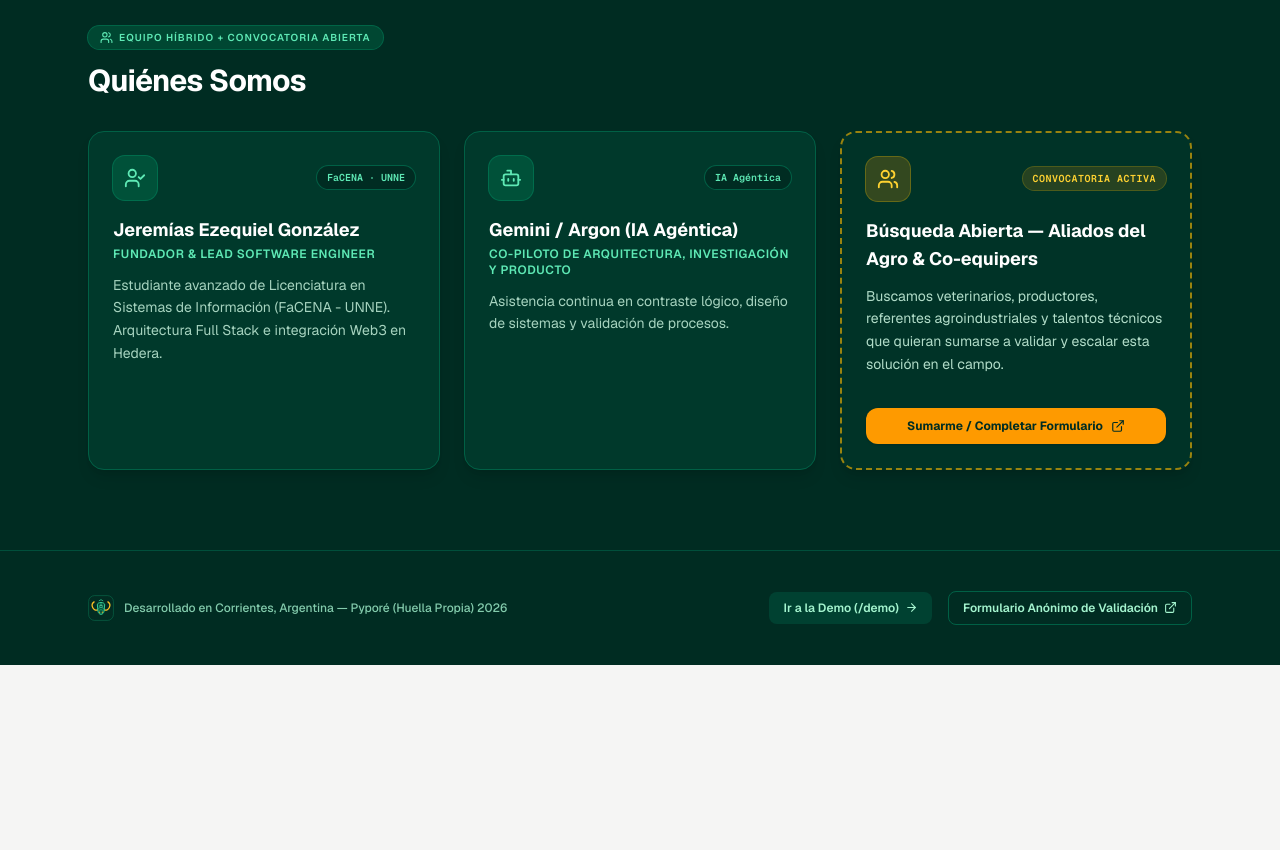
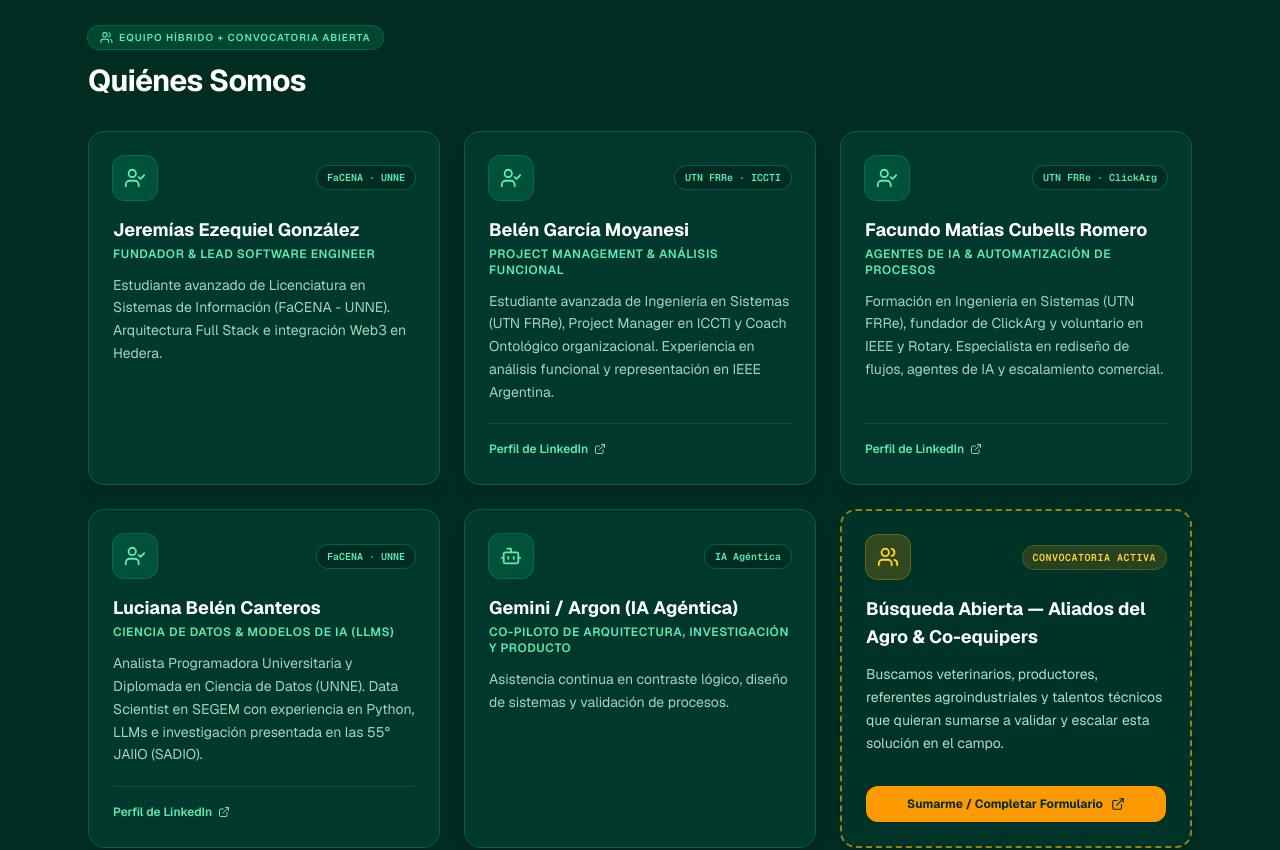
Before and after one commit to JereEG/pypore-mvp, a Next.js app: page / in a window 1280 px wide. Shown: the part 4940-5790 px from the top of the page. Before the commit the page ends 5605 px from the top, so only its background shows below. Built offline with nearby package versions, Linux system fonts and the light colour scheme.

Commit message:
feat(team): agregar a Belen Garcia Moyanesi, Facundo Cubells Romero y Luciana Canteros al equipo

```diff
--- a/src/app/page.tsx
+++ b/src/app/page.tsx
@@ -158,6 +158,61 @@ const CORE_VALUES = [
     description:
       'Un desarrollo técnico solo se transforma en innovación cuando la comunidad productiva se apropia de él.',
     icon: Sparkles,
+  },
+];
+
+interface TeamMember {
+  name: string;
+  role: string;
+  badge: string;
+  description: string;
+  icon: typeof UserCheck;
+  linkedinUrl?: string;
+}
+
+const TEAM_MEMBERS: TeamMember[] = [
+  {
+    name: 'Jeremías Ezequiel González',
+    role: 'Fundador & Lead Software Engineer',
+    badge: 'FaCENA · UNNE',
+    description:
+      'Estudiante avanzado de Licenciatura en Sistemas de Información (FaCENA - UNNE). Arquitectura Full Stack e integración Web3 en Hedera.',
+    icon: UserCheck,
+  },
+  {
+    name: 'Belén García Moyanesi',
+    role: 'Project Management & Análisis Funcional',
+    badge: 'UTN FRRe · ICCTI',
+    description:
+      'Estudiante avanzada de Ingeniería en Sistemas (UTN FRRe), Project Manager en ICCTI y Coach Ontológico organizacional. Experiencia en análisis funcional y representación en IEEE Argentina.',
+    linkedinUrl: 'https://www.linkedin.com/in/belenmoyanesi',
+    icon: UserCheck,
+  },
+  {
+    name: 'Facundo Matías Cubells Romero',
+    role: 'Agentes de IA & Automatización de Procesos',
+    badge: 'UTN FRRe · ClickArg',
+    description:
+      'Formación en Ingeniería en Sistemas (UTN FRRe), fundador de ClickArg y voluntario en IEEE y Rotary. Especialista en rediseño de flujos, agentes de IA y escalamiento comercial.',
+    linkedinUrl: 'https://www.linkedin.com/in/facundo-cubells',
+    icon: UserCheck,
+  },
+  {
+    name: 'Luciana Belén Canteros',
+    role: 'Ciencia de Datos & Modelos de IA (LLMs)',
+    badge: 'FaCENA · UNNE',
+    description:
+      'Analista Programadora Universitaria y Diplomada en Ciencia de Datos (UNNE). Data Scientist en SEGEM con experiencia en Python, LLMs e investigación presentada en las 55° JAIIO (SADIO).',
+    linkedinUrl: 'https://www.linkedin.com/in/luciana-belen-canteros-729513318',
+    icon: UserCheck,
+  },
+  {
+    name: 'Gemini / Argon (IA Agéntica)',
+    role: 'Co-piloto de Arquitectura, Investigación y Producto',
+    badge: 'IA Agéntica',
+    description:
+      'Asistencia continua en contraste lógico, diseño de sistemas y validación de procesos.',
+    icon: Bot,
   },
 ];
 
@@ -779,50 +834,48 @@ export default function LandingPage() {
               </h2>
             </div>
 
-            <div className="mt-8 grid gap-6 lg:grid-cols-3">
-              <article className="flex flex-col justify-between rounded-2xl border border-emerald-800 bg-emerald-900/35 p-6 shadow-lg">
+            <div className="mt-8 grid gap-6 sm:grid-cols-2 lg:grid-cols-3">
+              {TEAM_MEMBERS.map((member) => {
+                const Icon = member.icon;
+                return (
+                  <article
+                    key={member.name}
+                    className="flex flex-col justify-between rounded-2xl border border-emerald-800 bg-emerald-900/35 p-6 shadow-lg"
+                  >
                     <div>
                       <div className="flex items-center justify-between gap-2">
                         <span className="flex h-11 w-11 items-center justify-center rounded-xl bg-emerald-600/25 text-emerald-300 ring-1 ring-emerald-500/40">
-                      <UserCheck size={22} />
+                          <Icon size={22} />
                         </span>
                         <span className="rounded-full bg-emerald-950 px-2.5 py-1 font-mono text-[10px] font-semibold text-emerald-300 ring-1 ring-emerald-800">
-                      FaCENA · UNNE
+                          {member.badge}
                         </span>
                       </div>
-                  <h3 className="mt-4 text-lg font-bold text-white">Jeremías Ezequiel González</h3>
+                      <h3 className="mt-4 text-lg font-bold text-white">{member.name}</h3>
                       <p className="mt-0.5 text-xs font-semibold uppercase tracking-wider text-emerald-300">
-                    Fundador &amp; Lead Software Engineer
+                        {member.role}
                       </p>
                       <p className="mt-3 text-sm leading-relaxed text-emerald-100/80">
-                    Estudiante avanzado de Licenciatura en Sistemas de Información (FaCENA - UNNE).
-                    Arquitectura Full Stack e integración Web3 en Hedera.
+                        {member.description}
                       </p>
                     </div>
+
+                    {member.linkedinUrl && (
+                      <div className="mt-5 border-t border-emerald-800/70 pt-3">
+                        <a
+                          href={member.linkedinUrl}
+                          target="_blank"
+                          rel="noopener noreferrer"
+                          className="inline-flex items-center gap-1.5 text-xs font-semibold text-emerald-300 transition hover:text-white"
+                        >
+                          <span>Perfil de LinkedIn</span>
+                          <ExternalLink size={12} />
+                        </a>
+                      </div>
+                    )}
                   </article>
-
-              <article className="flex flex-col justify-between rounded-2xl border border-emerald-800 bg-emerald-900/35 p-6 shadow-lg">
-                <div>
-                  <div className="flex items-center justify-between gap-2">
-                    <span className="flex h-11 w-11 items-center justify-center rounded-xl bg-emerald-600/25 text-emerald-300 ring-1 ring-emerald-500/40">
-                      <Bot size={22} />
-                    </span>
-                    <span className="rounded-full bg-emerald-950 px-2.5 py-1 font-mono text-[10px] font-semibold text-emerald-300 ring-1 ring-emerald-800">
-                      IA Agéntica
-                    </span>
-                  </div>
-                  <h3 className="mt-4 text-lg font-bold text-white">
-                    Gemini / Argon (IA Agéntica)
-                  </h3>
-                  <p className="mt-0.5 text-xs font-semibold uppercase tracking-wider text-emerald-300">
-                    Co-piloto de Arquitectura, Investigación y Producto
-                  </p>
-                  <p className="mt-3 text-sm leading-relaxed text-emerald-100/80">
-                    Asistencia continua en contraste lógico, diseño de sistemas y validación de
-                    procesos.
-                  </p>
-                </div>
-              </article>
+                );
+              })}
 
               <article className="flex flex-col justify-between rounded-2xl border-2 border-dashed border-amber-400/60 bg-emerald-900/20 p-6 shadow-lg transition hover:border-amber-400 hover:bg-emerald-900/40">
                 <div>
```
Lines whose indentation alone changed are shown as unchanged.
